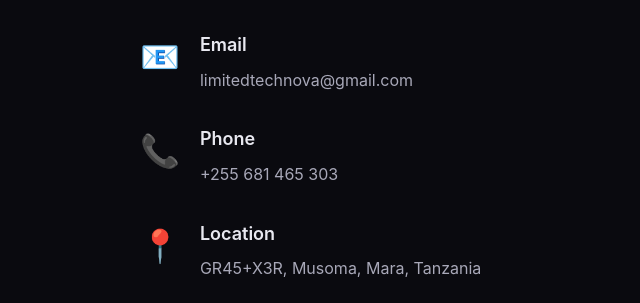
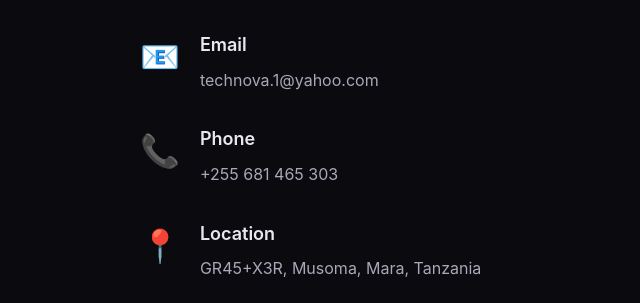
Before and after one commit to Tech-Nova-LTD/TechNova-Limited, a website built with Vite: page index.html in a window 1280 px wide. Shown: the part 3725-4028 px from the top of the page, 0-640 px from the left. Built offline with nearby package versions, Linux system fonts and the light colour scheme.

Commit message:
Update index.html

```diff
--- a/index.html
+++ b/index.html
@@ -183,7 +183,7 @@
                 <div class="contact-icon">📧</div>
                 <div>
                   <h3>Email</h3>
-                  <a href="mailto:limitedtechnova@gmail.com" class="contact-links">limitedtechnova@gmail.com</a>
+                  <a href="mailto:technova.1@yahoo.com" class="contact-links"> technova.1@yahoo.com </a>
                 </div>
               </div>
               <div class="contact-item">
```
